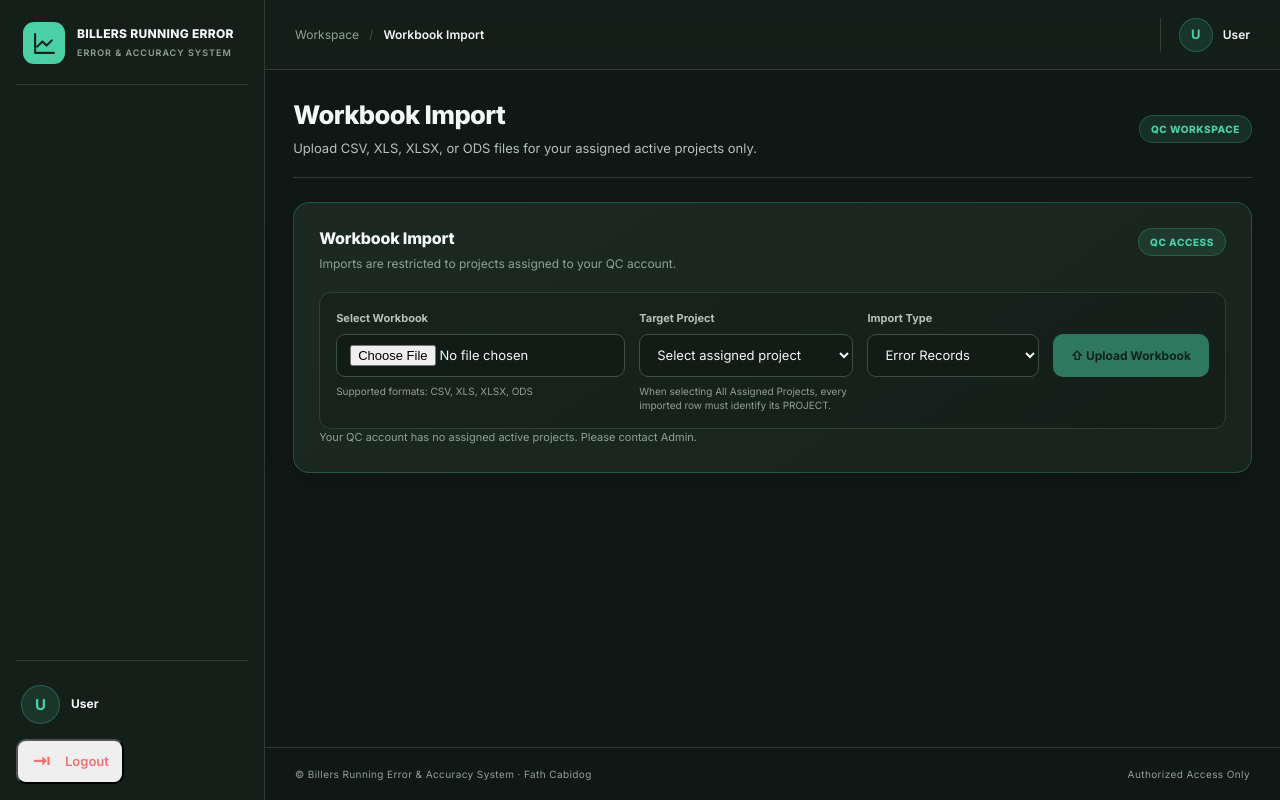
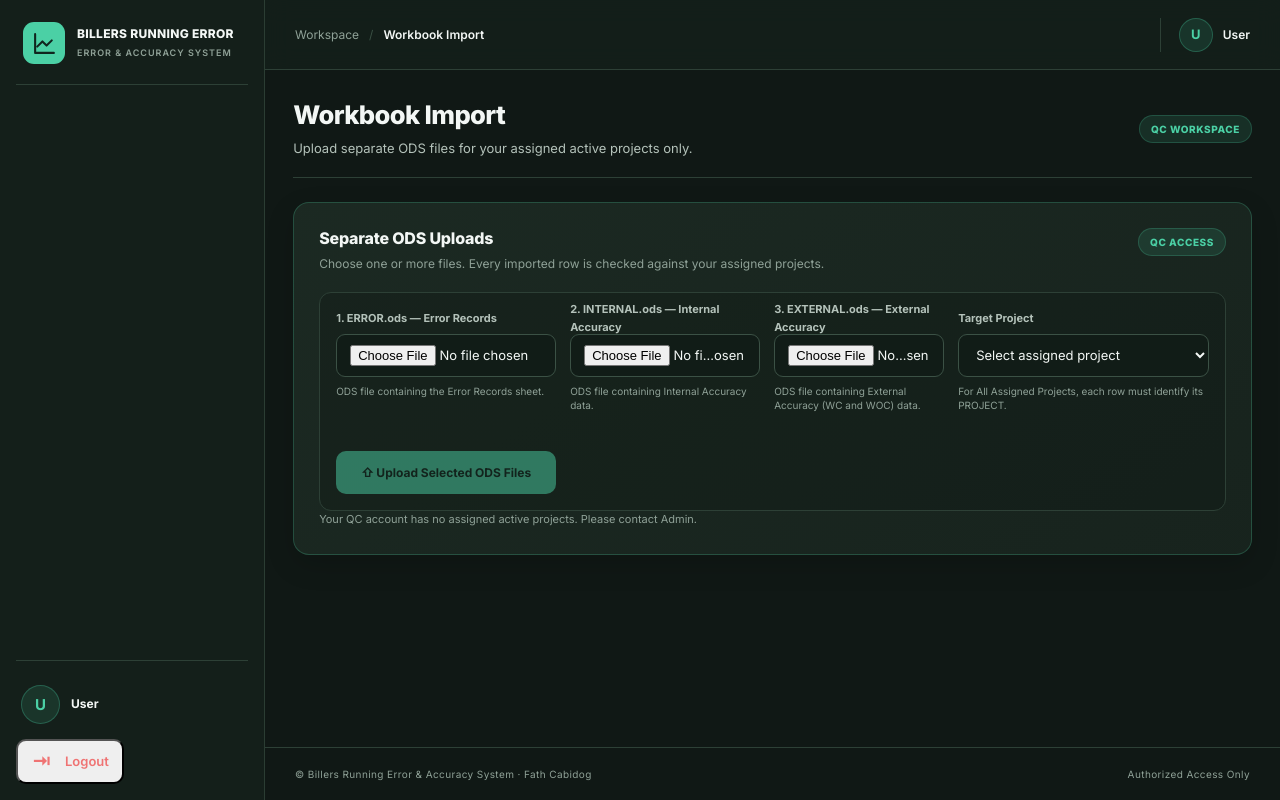
Before and after one commit to PurpleQueen04/billers-running-error-accuracy-system, a Flask app: template templates/qc_workbook_import.html in a window 1280 px wide. Run offline with Flask 3, Linux system fonts and the light colour scheme; the template is opened without the code that fills it, so the values that code supplies are empty; some libraries are stand-ins or nearby versions.

Commit message:
Add separate ODS upload sections for QC

```diff
--- a/templates/qc_workbook_import.html
+++ b/templates/qc_workbook_import.html
@@ -6,7 +6,7 @@
 <div class="page-header">
     <div>
         <h1>Workbook Import</h1>
-        <p>Upload CSV, XLS, XLSX, or ODS files for your assigned active projects only.</p>
+        <p>Upload separate ODS files for your assigned active projects only.</p>
     </div>
     <span class="section-tag">QC WORKSPACE</span>
 </div>
@@ -14,8 +14,8 @@
 <section class="content-card upload-section">
     <div class="section-heading">
         <div>
-            <h2>Workbook Import</h2>
-            <p>Imports are restricted to projects assigned to your QC account.</p>
+            <h2>Separate ODS Uploads</h2>
+            <p>Choose one or more files. Every imported row is checked against your assigned projects.</p>
         </div>
         <span class="section-tag">QC ACCESS</span>
     </div>
@@ -27,10 +27,21 @@
         <input type="hidden" name="csrf_token" value="{{ session.get('csrf_token', '') }}">
 
         <div class="form-group">
-            <label for="qc_source_file">Select Workbook</label>
-            <input type="file" name="source_file" id="qc_source_file"
-                   accept=".csv,.xls,.xlsx,.ods" required>
-            <small>Supported formats: CSV, XLS, XLSX, ODS</small>
+            <label for="error_file">1. ERROR.ods — Error Records</label>
+            <input type="file" name="error_file" id="error_file" accept=".ods">
+            <small>ODS file containing the Error Records sheet.</small>
+        </div>
+
+        <div class="form-group">
+            <label for="internal_file">2. INTERNAL.ods — Internal Accuracy</label>
+            <input type="file" name="internal_file" id="internal_file" accept=".ods">
+            <small>ODS file containing Internal Accuracy data.</small>
+        </div>
+
+        <div class="form-group">
+            <label for="external_file">3. EXTERNAL.ods — External Accuracy</label>
+            <input type="file" name="external_file" id="external_file" accept=".ods">
+            <small>ODS file containing External Accuracy (WC and WOC) data.</small>
         </div>
 
         <div class="form-group">
@@ -44,20 +55,11 @@
                     <option value="{{ project.id }}">{{ project.project_name }}</option>
                 {% endfor %}
             </select>
-            <small>When selecting All Assigned Projects, every imported row must identify its PROJECT.</small>
-        </div>
-
-        <div class="form-group">
-            <label for="qc_csv_sheet">Import Type</label>
-            <select name="csv_sheet" id="qc_csv_sheet" required>
-                <option value="ERROR">Error Records</option>
-                <option value="INTERNAL">Internal Accuracy</option>
-                <option value="EXTERNAL">External Accuracy</option>
-            </select>
+            <small>For All Assigned Projects, each row must identify its PROJECT.</small>
         </div>
 
         <button type="submit" class="btn btn-primary" {% if not projects %}disabled{% endif %}>
-            ⇧ Upload Workbook
+            ⇧ Upload Selected ODS Files
         </button>
     </form>
 
```
